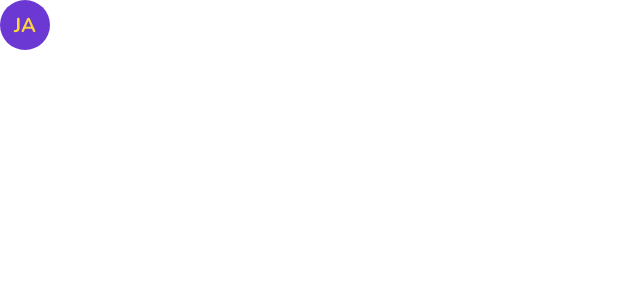
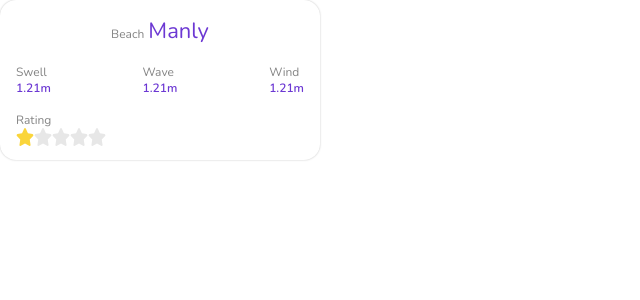
Before and after one commit to jardelgoncalves/finding-waves, a Vue app in the folder webapp/: page / in a window 1280 px wide. Shown: the top 300 px of the page, without its empty margins (0-640 px from the left). Built offline with nearby package versions, Linux system fonts and the light colour scheme.

Commit message:
tests: testando beach

```diff
--- a/webapp/src/App.vue
+++ b/webapp/src/App.vue
@@ -1,16 +1,16 @@
 <template>
   <div id="app">
-    <app-avatar text="Jardel" />
+    <app-beach-card name="Manly" />
   </div>
 </template>
 
 <script>
-import { Avatar } from './components'
+import { BeachCard } from './components'
 
 export default {
   name: 'App',
   components: {
-    'app-avatar': Avatar
+    'app-beach-card': BeachCard
   }
 }
 </script>
@@ -22,6 +22,7 @@ export default {
   --color-secondary: #FAD53B;
   --color-gray: #848484;
   --color-light: #E7E7E7;
+  --color-white: #ffffff;
   --bg-input: rgba(0, 0, 0, 0.1);
   --color-placeholder: rgb(250, 213, 59, 0.7);
 }
```
